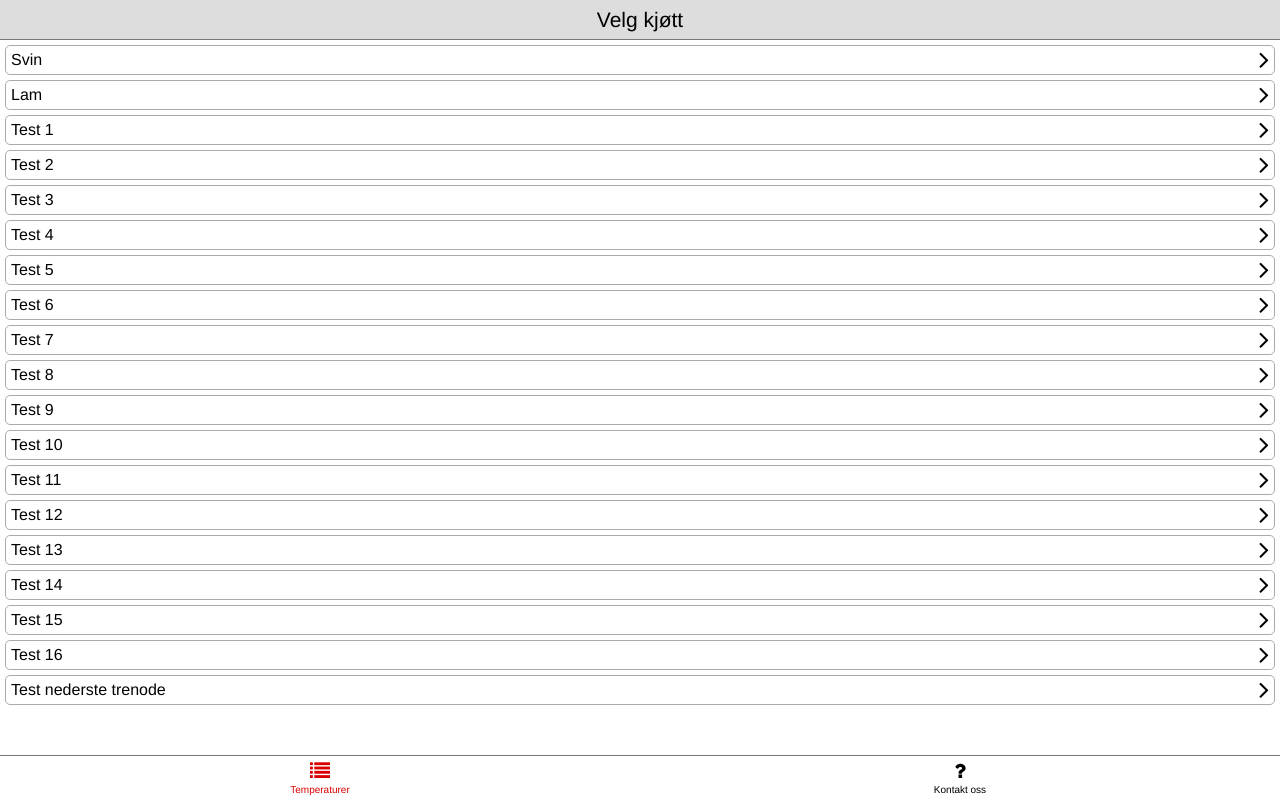
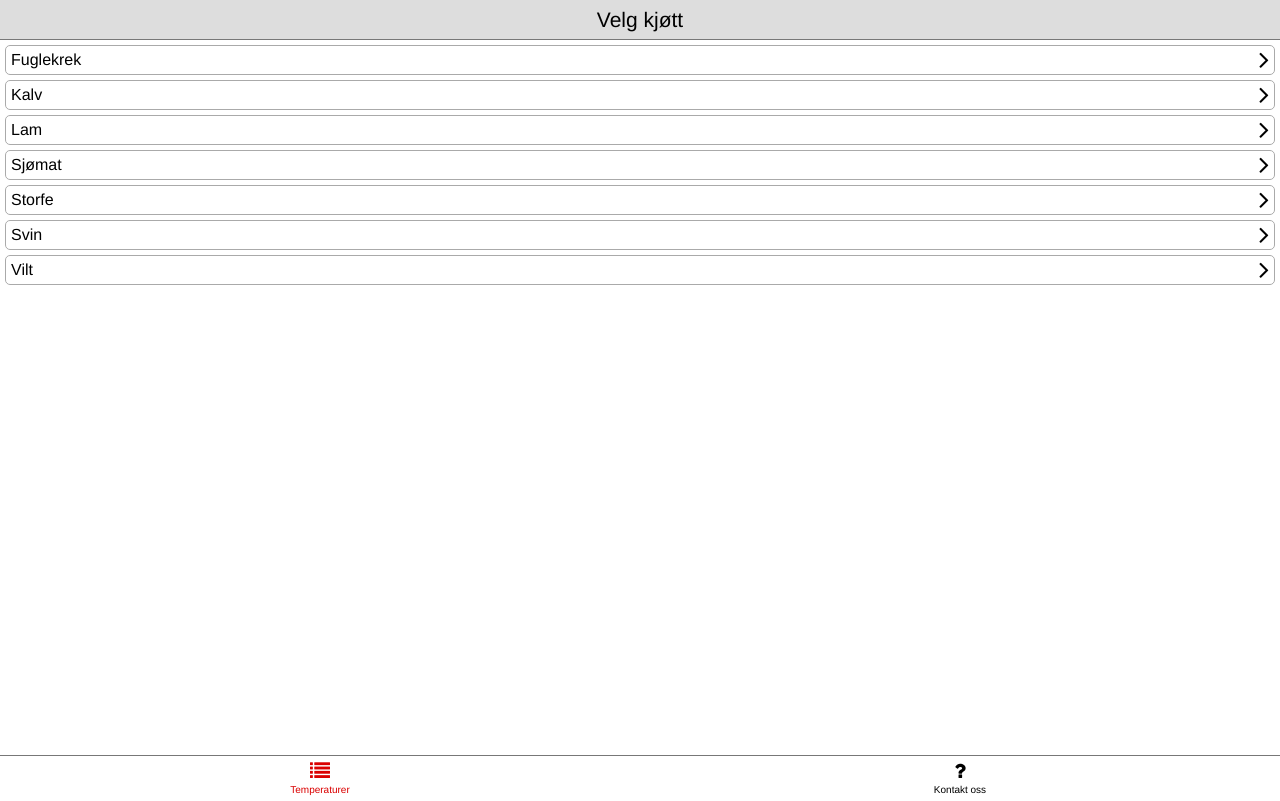
Before and after one commit to mgunnerud/kjernetemp_cordova, a plain HTML site: page www/index.html in a window 1280 px wide. Drawn offline with Linux system fonts and the light colour scheme; some packages are replaced by stand-ins of ours; a script that the page names is missing.

Commit message:
added real temperatures

```diff
--- a/www/css/kjernetemp.css
+++ b/www/css/kjernetemp.css
@@ -133,6 +133,7 @@ body
 .listObjectName
 {
     padding: 5px;
+    white-space: normal;
 }
 
 .listObject.nodeHasChildren:active
@@ -147,3 +148,17 @@ body
 	top: 0px;
     font-size: 27px !important;
 }
+
+.infoNode
+{
+    background-color: #DDD;
+    border-radius: 0px;
+    margin: 0px;
+    white-space: nowrap;
+}
+
+.infoNode > .fa
+{
+    padding: 5px;
+    float: left;
+}
--- a/www/js/data.js
+++ b/www/js/data.js
@@ -1,99 +1,242 @@
-var data = [
+var data = [{
+                "name": "Fuglekrek",
+                "children":
+                [
                 {
-            "name": "Svin",
-            "children": [
-                         {
-                         "name": "Kotelett",
-                         "children": [{ "name": "rare", "description": "x grader" }]
+                    "name": "Kalkun, hel"
                 },
                  {
-                         "name": "Svinesteik",
-                         "children": [
-                                      {
-                                      "name": "rare",
-                                      "description": "50-55 grader"
+                 "name": "Kalkunfilet/kalkunbryst"
                  },
                  {
-                                      "name": "medium",
-                                      "description": "57-60 grader"
+                 "name": "Kylling, hel"
                  },
                  {
-                                      "name": "well done",
-                                      "description": "61-67 grader"
-                                      }]
+                 "name": "Kalkunfilet/kyllingbryst"
+                 },
+                 {
+                 "name": "Kyllinglår"
+                 }
+                ]
+            },
+            {
+                "name": "Kalv",
+                "children":
+                [
+                {
+                    "name": "Bog, benfri"
+                },
+                 {
+                 "name": "Flatbiff, benfri"
+                 },
+                 {
+                 "name": "Kotelettkam med ben"
+                 },
+                 {
+                 "name": "Mørbrad, benfri"
+                 },
+                 {
+                 "name": "Rundbiff, benfri"
+                 },
+                 {
+                 "name": "Ytrefilet, benfri"
                  }
                 ]
             },
             {
                 "name": "Lam",
-            "children": [{ "name": "Lammesteik", "children": [{ "name": "rare", "description": "x grader" }] }, { "name": "Lammekotelett", "children": [{ "name": "rare", "description": "x grader" }] }]
+                "children":
+                [
+                 {
+                    "name": "Bog, benfri"
                  },
                  {
-            "name": "Test 1",
-            "children": [{ "name": "Test 1-1", "children": [{ "name": "rare", "description": "x grader" }] }, { "name": "Test 1-2", "children": [{ "name": "rare", "description": "x grader" }] }]
+                 "name": "Lammestek og lammelår"
                  },
                  {
-            "name": "Test 2",
-            "children": [{ "name": "Test 2-1", "children": [{ "name": "rare", "description": "x grader" }] }, { "name": "Test 2-2", "children": [{ "name": "rare", "description": "x grader" }] }]
+                    "name": "Sadel med ben"
+                 }
+                 ]
+
             },
             {
-            "name": "Test 3",
-            "children": [{ "name": "Test 3-1", "children": [{ "name": "rare", "description": "x grader" }] }, { "name": "Test 3-2", "children": [{ "name": "rare", "description": "x grader" }] }]
+                "name": "Sjømat",
+                "children":
+                [
+                 {
+                 "name": "Breiflabb"
                  },
                  {
-            "name": "Test 4",
-            "children": [{ "name": "Test 4-1", "children": [{ "name": "rare", "description": "x grader" }] }, { "name": "Test 4-2", "children": [{ "name": "rare", "description": "x grader" }] }]
+                 "name": "Hvitfisker (f. eks torsk)"
                  },
                  {
-            "name": "Test 5",
-            "children": [{ "name": "Test 5-1", "children": [{ "name": "rare", "description": "x grader" }] }, { "name": "Test 5-2", "children": [{ "name": "rare", "description": "x grader" }] }]
+                 "name": "Kveite"
                  },
                  {
-            "name": "Test 6",
-            "children": [{ "name": "Test 6-1", "children": [{ "name": "rare", "description": "x grader" }] }, { "name": "Test 6-2", "children": [{ "name": "rare", "description": "x grader" }] }]
+                 "name": "Laks"
                  },
                  {
-            "name": "Test 7",
-            "children": [{ "name": "Test 7-1", "children": [{ "name": "rare", "description": "x grader" }] }, { "name": "Test 7-2", "children": [{ "name": "rare", "description": "x grader" }] }]
+                 "name": "Plattfisk"
                  },
                  {
-            "name": "Test 8",
-            "children": [{ "name": "Test 8-1", "children": [{ "name": "rare", "description": "x grader" }] }, { "name": "Test 8-2", "children": [{ "name": "rare", "description": "x grader" }] }]
+                 "name": "Tunfisk"
+                 }
+                 ]
+
             },
             {
-            "name": "Test 9",
-            "children": [{ "name": "Test 9-1", "children": [{ "name": "rare", "description": "x grader" }] }, { "name": "Test 9-2", "children": [{ "name": "rare", "description": "x grader" }] }]
+                "name": "Storfe",
+                "children":
+                [
+                {
+                    "name": "Biff",
+                    "children":
+                    [
+                    {
+                        "name": "Rød",
+                        "description": "50-55"
                     },
                     {
-            "name": "Test 10",
-            "children": [{ "name": "Test 10-1", "children": [{ "name": "rare", "description": "x grader" }] }, { "name": "Test 10-2", "children": [{ "name": "rare", "description": "x grader" }] }]
+                        "name": "Rosa",
+                        "description": "55-60"
                     },
                     {
-            "name": "Test 11",
-            "children": [{ "name": "Test 11-1", "children": [{ "name": "rare", "description": "x grader" }] }, { "name": "Test 11-2", "children": [{ "name": "rare", "description": "x grader" }] }]
+                        "name": "Gjennomstekt",
+                        "description": "65-70"
                     },
                     {
-            "name": "Test 12",
-            "children": [{ "name": "Test 12-1", "children": [{ "name": "rare", "description": "x grader" }] }, { "name": "Test 12-2", "children": [{ "name": "rare", "description": "x grader" }] }]
+                        "name": "Anbefalt steketemperatur: 175",
+                        "info": true
+                    }
+                    ]
                 },
                 {
-            "name": "Test 13",
-            "children": [{ "name": "Test 13-1", "children": [{ "name": "rare", "description": "x grader" }] }, { "name": "Test 13-2", "children": [{ "name": "rare", "description": "x grader" }] }]
+                    "name": "Bog",
+                    "children":
+                    [
+                    {
+                        "name": "",
+                        "description": "70-75 grader på 125 grader i ovn"
+                    },
+                    ]
                 },
                 {
-            "name": "Test 14",
-            "children": [{ "name": "Test 14-1", "children": [{ "name": "rare", "description": "x grader" }] }, { "name": "Test 14-2", "children": [{ "name": "rare", "description": "x grader" }] }]
+                    "name": "Entrecote",
+                    "children":
+                    [
+                    {
+                        "name": "Rød",
+                        "description": "50-55"
                      },
                      {
-            "name": "Test 15",
-            "children": [{ "name": "Test 15-1", "children": [{ "name": "rare", "description": "x grader" }] }, { "name": "Test 15-2", "children": [{ "name": "rare", "description": "x grader" }] }]
+                        "name": "Rosa",
+                        "description": "55-60"
                      },
                      {
-            "name": "Test 16",
-            "children": [{ "name": "Test 16-1", "children": [{ "name": "rare", "description": "x grader" }] },{ "name": "Test 16-2", "children": [{ "name": "rare", "description": "x grader" }] }]
+                        "name": "Gjennomstekt",
+                        "description": "65-70"
                      },
                      {
-            "name": "Test nederste trenode",
-            "children": [{ "name": "Test nederst-1", "children": [{ "name": "rare", "description": "x grader" }] }, { "name": "Test nederst-2", "children": [{ "name": "rare", "description": "x grader" }] }]
+                        "name": "Stek 2 minutter på hver side på høy temperataur i stekepanne med stekeolje. Legg biffen over i ildfast form, tilsett smør og eventuelle urter, og putt i ovn på 175 grader i 20 minutter.",
+                        "info": true
+                     }
+                  ]
+                },
+                {
+                    "name": "Indrefilet",
+                 "children":
+                 [
+                  {
+                  "name": "Rød",
+                  "description": "50-55"
+                  },
+                  {
+                  "name": "Rosa",
+                  "description": "55-60"
+                  },
+                  {
+                  "name": "Gjennomstekt",
+                  "description": "65-70"
+                  },
+                  {
+                  "name": "Anbefalt steketemperatur: 175",
+                  "info": true
+                  }
+                  ]
+
+                },
+                {
+                    "name": "Oksestek",
+                    "children":
+                    [
+                    {
+                        "name": "",
+                        "description": "58-60 grader"
+                    },
+                    ]
+                },
+                {
+                    "name": "Rundbiff",
+                    "children":
+                    [
+                    {
+                        "name": "",
+                        "description": "75 grader på 125 grader i ovn"
+                    },
+                    ]
+                },
+                {
+                    "name": "Ytrefilet",
+                    "children":
+                    [
+                    {
+                        "name": "",
+                        "description": "55-75 grader på 125 grader i ovn"
+                    },
+                    ]
+                }
+                ]
+            },
+            {
+                "name": "Svin",
+                "children":
+                [
+                {
+                    "name": "Bogstek"
+                },
+                 {
+                 "name": "Filet"
+                 },
+                 {
+                 "name": "Kotelettkam"
+                 },
+                 {
+                 "name": "Nakkestek"
+                 },
+                 {
+                 "name": "Ribbestek"
+                 },
+                 {
+                 "name": "Skinkestek"
+                 },
+                 {
+                 "name": "Svin generelt"
+                 },
+                 {
+                 "name": "Svinestek"
+                 }
+                ]
+            },
+            {
+                "name": "Vilt",
+                "children":
+                [
+                 {
+                 "name": "Elg"
+                 },
+                 {
+                 "name": "Reinsdyr"
+                 }
+                 ]
             }
             ];
--- a/www/js/kjernetemp.js
+++ b/www/js/kjernetemp.js
@@ -78,18 +78,26 @@ Kjernetemp.prototype.fillView = function(view, viewData)
 			listObjectDescription.innerHTML = viewData[i].description
 			listObject.appendChild(listObjectDescription);
 		}
-
-		listObjectClickFn = function(event)
-		{
-			event.preventDefault();
-			var treePath = event.currentTarget.getAttribute("treePath");
-			window.location.hash = window.location.hash + "-" + treePath;
-            me.doScroll();
-		};
+		if(viewData[i].info) // info node
+        {
+            var infoIcon = document.createElement("span");
+            infoIcon.classList.add("fa");
+            infoIcon.classList.add("fa-info-circle");
+            listObject.insertBefore(infoIcon, listObjectName);
+            listObject.classList.add("infoNode");
+        }
 
 		listObject.setAttribute("treePath", i);
 		if(viewData[i].children)
 		{
+            listObjectClickFn = function(event)
+            {
+                event.preventDefault();
+                var treePath = event.currentTarget.getAttribute("treePath");
+                window.location.hash = window.location.hash + "-" + treePath;
+                me.doScroll();
+            };
+
             listObject.classList.add("nodeHasChildren");
 			listObject.addEventListener("click", listObjectClickFn, false);
 			var listObjectArrow = document.createElement("div");
```
Lines whose indentation alone changed are shown as unchanged.
